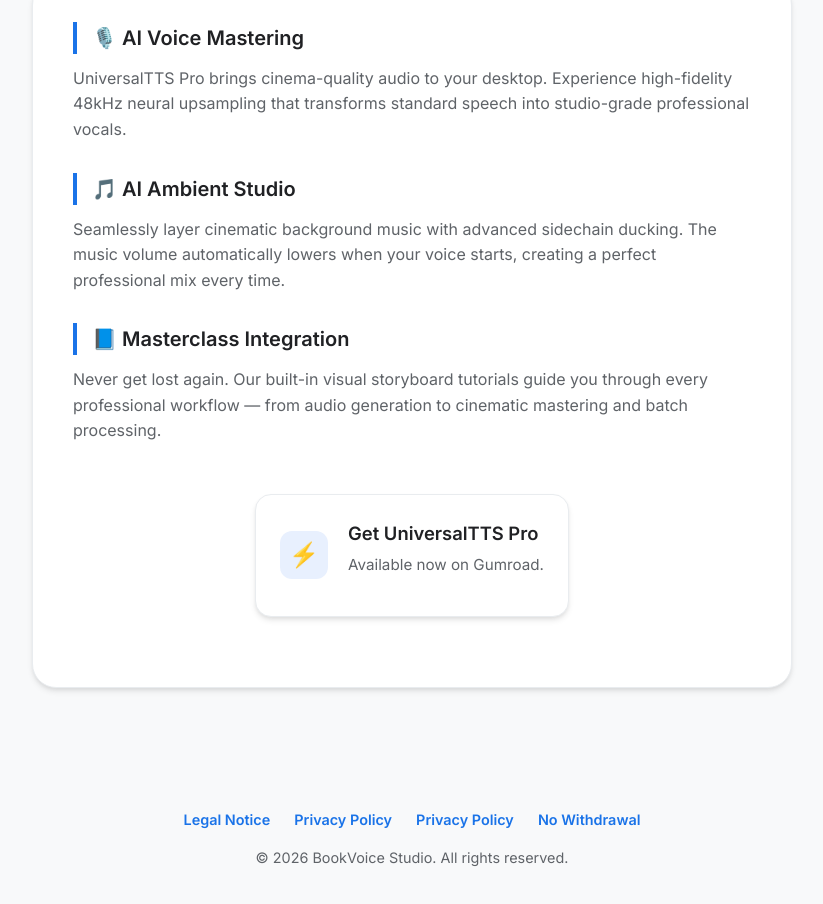
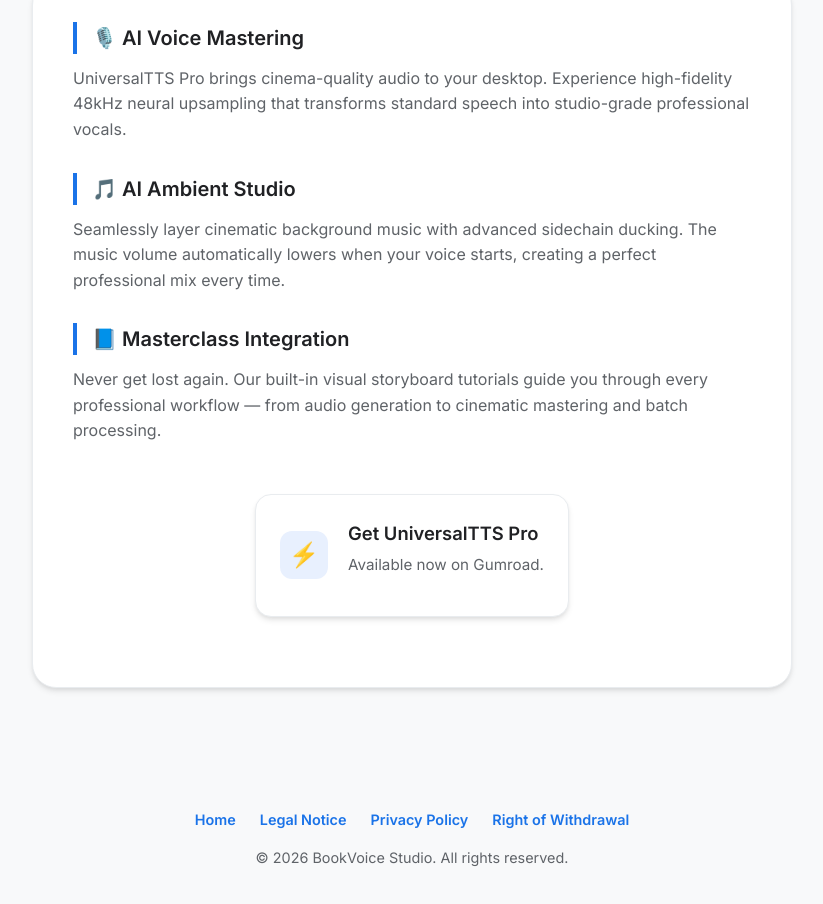
Before and after one commit to bookvoice/bookvoice.github.io, a plain HTML site: page product.html in a window 1280 px wide. Shown: the part 224-1128 px from the top of the page, without its empty margins (228-1051 px from the left). Drawn offline with Linux system fonts and the light colour scheme.

Commit message:
Update product.html

```diff
--- a/product.html
+++ b/product.html
@@ -51,10 +51,10 @@
   <div class="footer-inner">
 
     <div class="footer-links">
-      <a href="index.html">Legal Notice</a>
-      <a href="impressum.html">Privacy Policy</a>
+      <a href="index.html">Home</a>
+      <a href="impressum.html">Legal Notice</a>
       <a href="privacy.html">Privacy Policy</a>
-      <a href="withdrawal.html">No Withdrawal</a>
+      <a href="withdrawal.html">Right of Withdrawal</a>
     </div>
 
     <div class="footer-divider"></div>
```
